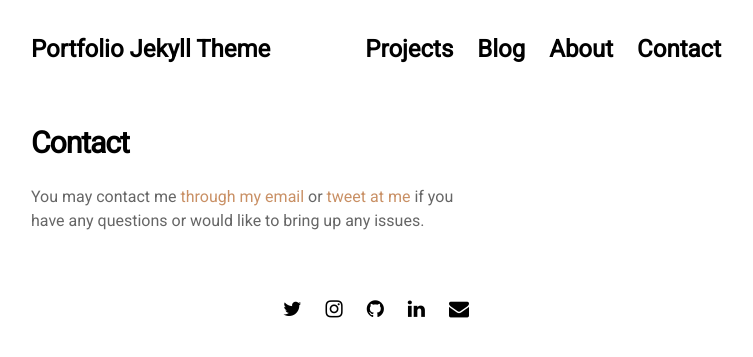
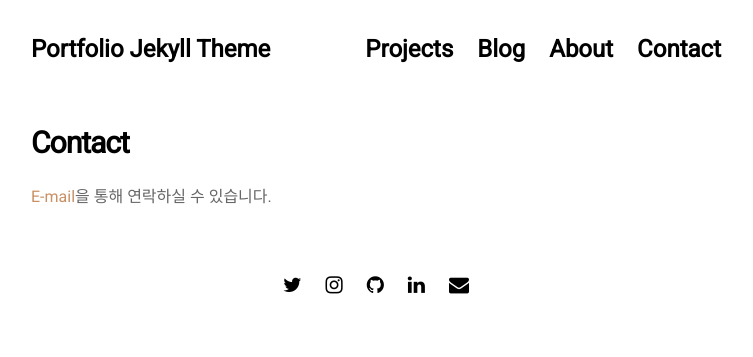
Before and after one commit to jinuew/webinfo, a Jekyll site: the page built from pages/contact.md, in a window 1280 px wide. Shown: the top 357 px of the page, without its empty margins (264-1017 px from the left). Built offline with Jekyll 4.4.1, drawn with Linux system fonts in a browser that asks for light colours; nearby versions of some CDN libraries.

Commit message:
Update contact.md

```diff
--- a/pages/contact.md
+++ b/pages/contact.md
@@ -6,4 +6,4 @@ permalink: /contact
 
 # Contact
 
-You may contact me [through my email](mailto:l.nguyen.paul@gmail.com) or [tweet at me](https://twitter.com/intent/tweet?text=%40paululele) if you have any questions or would like to bring up any issues.
+[E-mail](mailto:p_jinwoo98@naver.com)을 통해 연락하실 수 있습니다.
```
